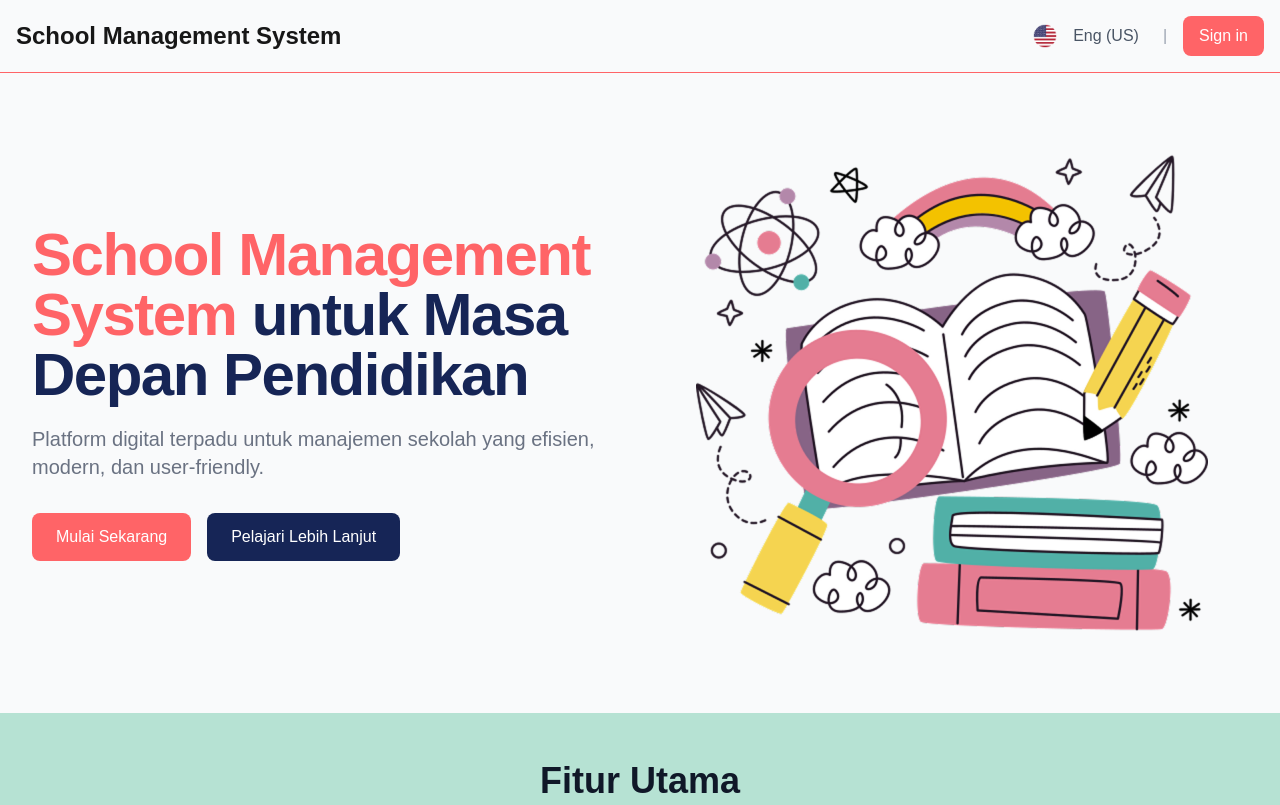
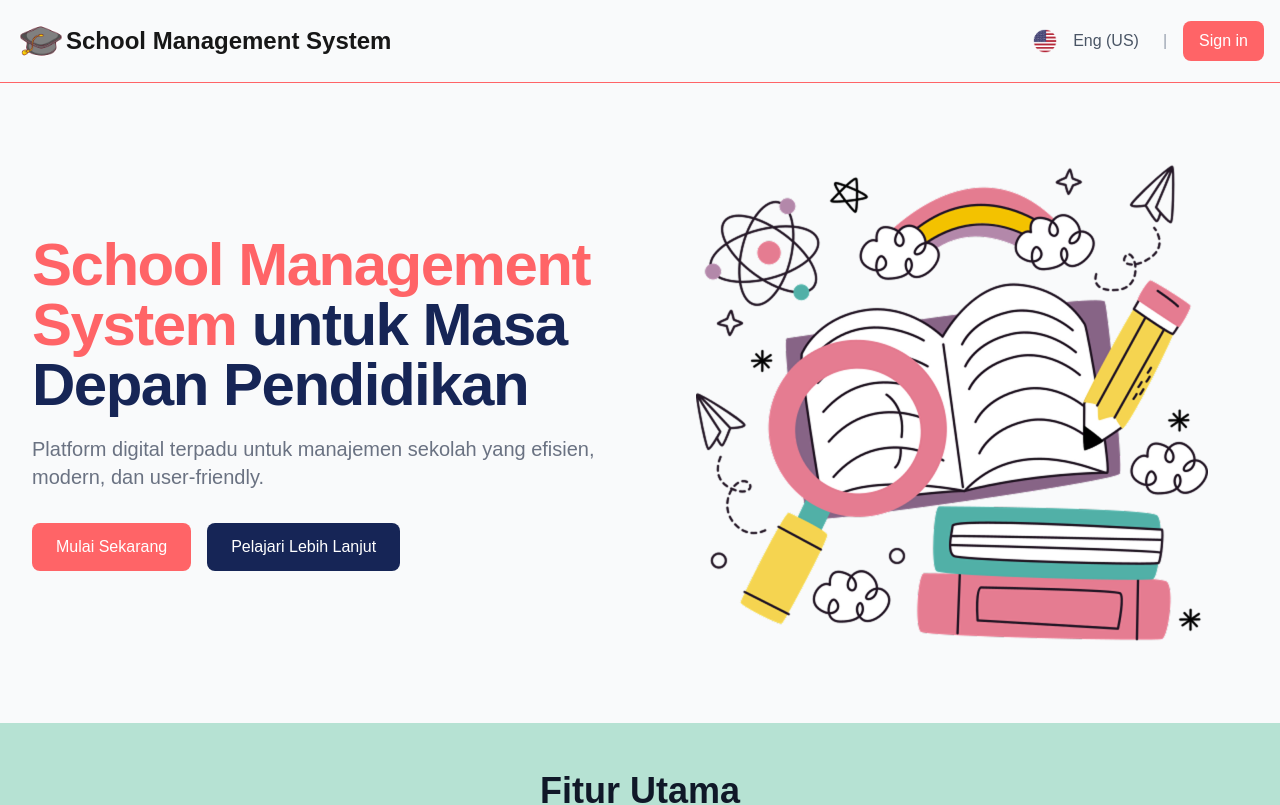
Before and after one commit to Tellu-11/schoolmanagement-fe, a Next.js app: page /landing in a window 1280 px wide. Shown: the top 805 px of the page. Built offline with nearby package versions, Linux system fonts and the light colour scheme.

Commit message:
feat(landing): adding image on header

```diff
--- a/app/landing/page.tsx
+++ b/app/landing/page.tsx
@@ -5,7 +5,8 @@ export default function LandingPage() {
   return (
     <div className="min-h-screen bg-gray-50">
       <div className='max-w-full mx-auto px-4 flex items-center justify-between border-b-1 border-red-400 py-4'>
-        <p className='text-2xl font-semibold'>
+        <Image src={"/image/graduate-hat.png"} alt="Logo" width={50} height={50} />
+        <p className='text-2xl font-semibold flex-1/2'>
           School Management System
         </p>
         <div className='flex items-center space-x-4'>
```
